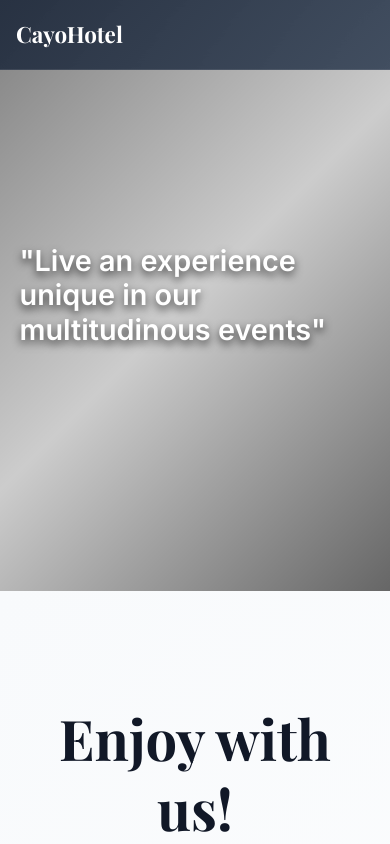
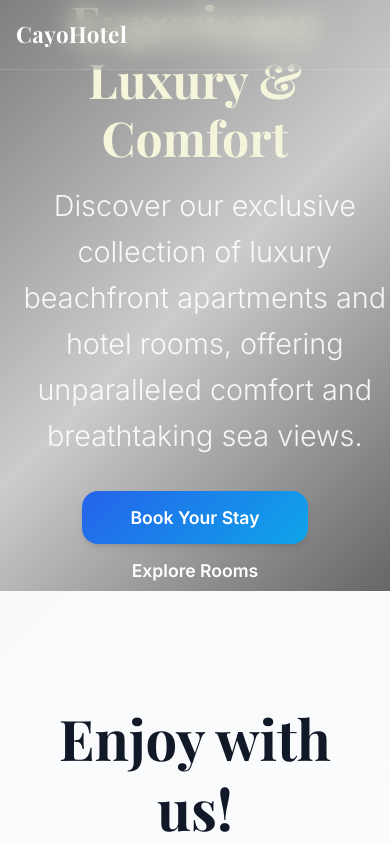
Before and after one commit to NelTeano/Hotel-Reservation, a React (Create React App) app in the folder my-react-app/: page / in a window 390 px wide. Shown: the top 844 px of the page. Built offline with nearby package versions, Linux system fonts and the light colour scheme; no server answers.

Commit message:
feat: created buttons on hero page

```diff
--- a/my-react-app/src/assets/App.css
+++ b/my-react-app/src/assets/App.css
@@ -5,7 +5,7 @@
   --primary-color: #2563eb;
   --primary-hover: #1d4ed8;
   --secondary-color: #0ea5e9;
-  --accent-color: #f59e0b;
+  --accent-color: #2e69e7;
   --success-color: #10b981;
   --warning-color: #f59e0b;
   --error-color: #ef4444;
--- a/my-react-app/src/assets/Home.css
+++ b/my-react-app/src/assets/Home.css
@@ -1,69 +1,180 @@
 .navbar-home {
   display: flex;
-  position: absolute;
   align-items: center;
   justify-content: space-between;
-  background: linear-gradient(135deg, rgba(30, 41, 59, 0.9) 0%, rgba(51, 65, 85, 0.9) 100%);
-  backdrop-filter: blur(20px);
-  border-bottom: 1px solid rgba(255, 255, 255, 0.1);
-  height: 80px;
-  width: 100%;
-  z-index: 1001;
-  padding: 0 var(--space-2xl);
-  transition: all 0.3s ease;
+  position: fixed;
   top: 0;
   left: 0;
+  width: 100%;
+  height: 64px;
+  padding: 0 2rem;
+  background: transparent;
+  backdrop-filter: blur(12px);
+  border-bottom: 1px solid rgba(255, 255, 255, 0.15);
+  z-index: 1001;
+  transition: background 0.3s ease, box-shadow 0.3s ease;
 }
 
+/* Add subtle shadow when scrolling */
+.navbar-home.scrolled {
+  background: linear-gradient(135deg, rgba(71, 130, 224, 0.95), rgba(25, 111, 231, 0.95));
+  backdrop-filter: blur(12px);
+  border-bottom: 1px solid rgba(255, 255, 255, 0.15);
+  box-shadow: 0 2px 12px rgba(0,0,0,0.1);
+}
+/* Logo */
 .navbar-home .logo {
-  font-size: 1.8rem;
+  font-size: 1.6rem;
   font-weight: 700;
   color: var(--text-white);
   text-decoration: none;
-  transition: all 0.3s ease;
-  font-family: 'Playfair Display', serif;
+  font-family: "Playfair Display", serif;
+  letter-spacing: 0.5px;
+  transition: color 0.3s ease;
 }
 
 .navbar-home .logo:hover {
   color: var(--accent-color);
-  transform: scale(1.05);
 }
 
-.navbar-home button {
-  background-color: transparent;
-  color: var(--text-white);
-  border: none;
-  cursor: pointer;
-  font-weight: 500;
-  font-size: 1rem;
-  padding: var(--space-sm) var(--space-md);
-  border-radius: var(--radius-md);
-  transition: all 0.3s ease;
-  font-family: 'Inter', sans-serif;
-}
-
+/* Links */
 .navbar-links {
   display: flex;
   align-items: center;
-  gap: var(--space-lg);
+  gap: 2rem;
 }
 
-.navbar-links a {
+.navbar-links a,
+.navbar-links button {
+  background: none;
+  border: none;
+  cursor: pointer;
+  font-family: "Inter", sans-serif;
+  font-size: 1rem;
+  font-weight: 500;
+  color: var(--text-white);
   text-decoration: none;
-  color: var(--text-white);
-  font-weight: 500;
-  font-size: 1rem;
-  transition: all 0.3s ease;
-  padding: var(--space-sm) var(--space-md);
-  border-radius: var(--radius-md);
+  padding: 0.5rem 0.8rem;
+  border-radius: 6px;
+  transition: all 0.25s ease;
 }
 
 .navbar-links a:hover,
 .navbar-links button:hover {
   color: var(--accent-color);
-  background: rgba(255, 255, 255, 0.1);
-  transform: translateY(-1px);
+  background: rgba(255, 255, 255, 0.08);
 }
+
+/* Mobile menu toggle */
+.mobile-menu-toggle {
+  display: none;
+  flex-direction: column;
+  justify-content: space-between;
+  width: 24px;
+  height: 18px;
+  background: none;
+  border: none;
+  cursor: pointer;
+}
+
+.mobile-menu-toggle span {
+  height: 2px;
+  width: 100%;
+  background: var(--text-white);
+  border-radius: 2px;
+  transition: all 0.3s ease;
+}
+
+/* Mobile responsiveness */
+@media (max-width: 768px) {
+  .mobile-menu-toggle {
+    display: flex;
+  }
+
+  .navbar-links {
+    position: absolute;
+    top: 64px;
+    right: 0;
+    flex-direction: column;
+    background: rgba(71, 130, 224, 0.95);
+    backdrop-filter: blur(10px);
+    padding: 1rem 2rem;
+    gap: 1rem;
+    border-radius: 0 0 12px 12px;
+    box-shadow: 0 6px 12px rgba(0,0,0,0.1);
+    opacity: 0;
+    pointer-events: none;
+    transform: translateY(-10px);
+    transition: all 0.3s ease;
+  }
+
+  .navbar-links.mobile-open {
+    opacity: 1;
+    pointer-events: auto;
+    transform: translateY(0);
+  }
+}
+
+/* Mobile Menu */
+.mobile-menu-toggle {
+  display: none;
+  flex-direction: column;
+  justify-content: center;
+  gap: 5px;
+  background: none;
+  border: none;
+  cursor: pointer;
+  z-index: 1100;
+}
+
+.mobile-menu-toggle span {
+  width: 24px;
+  height: 2px;
+  background: var(--text-white);
+  border-radius: 2px;
+  transition: all 0.3s ease;
+}
+
+.mobile-menu-toggle.active span:nth-child(1) {
+  transform: rotate(45deg) translate(5px, 5px);
+}
+.mobile-menu-toggle.active span:nth-child(2) {
+  opacity: 0;
+}
+.mobile-menu-toggle.active span:nth-child(3) {
+  transform: rotate(-45deg) translate(5px, -5px);
+}
+
+/* Responsive */
+@media (max-width: 768px) {
+  .mobile-menu-toggle {
+    display: flex;
+  }
+
+  .navbar-links {
+    position: absolute;
+    top: 60px;
+    right: 0;
+    flex-direction: column;
+    background: rgba(71, 130, 224, 0.95);
+    backdrop-filter: blur(15px);
+    padding: 1rem 2rem;
+    gap: 1rem;
+    transform: translateY(-20px);
+    opacity: 0;
+    pointer-events: none;
+    border-radius: 0 0 12px 12px;
+    box-shadow: 0 8px 16px rgba(0,0,0,0.15);
+    transition: all 0.3s ease;
+  }
+
+  .navbar-links.mobile-open {
+    transform: translateY(0);
+    opacity: 1;
+    pointer-events: auto;
+  }
+}
+
 
 /* Mobile Menu Toggle */
 .mobile-menu-toggle {
@@ -159,15 +270,55 @@
   align-items: center;
   justify-content: flex-start;
 }
+.hero-content{
+  display: flex;
+  justify-content: center;
+  text-align: center;
+}
+.hero-content p {
+  font-size: 1.2rem;
+  font-weight: 300;
+  margin-bottom: 2rem;
+  color: rgba(255,255,255,0.9);
+  font-family: "Inter", sans-serif;
 
-.hero-content p {
-  margin-left: 10%;
+}
+.hero-content h1 {
+  font-size: 3rem;
+  font-weight: 700;
+  font-family: "Playfair Display", serif;
+  margin-bottom: 1rem;
+  line-height: 1.2;
+  color: beige;
+}
+.hero-content .book-btn {
+  background: linear-gradient(135deg, var(--primary-color), var(--secondary-color));
   color: var(--text-white);
-  font-size: clamp(2rem, 4vw, 3.5rem);
+  border-radius: var(--radius-xl);
+  padding: var(--space-md) var(--space-2xl);
   font-weight: 600;
-  line-height: 1.2;
-  text-shadow: 0 4px 8px rgba(0, 0, 0, 0.7);
-  max-width: 600px;
+  font-size: 1.1rem;
+  border: none;
+  cursor: pointer;
+  transition: all 0.3s ease;
+  box-shadow: var(--shadow-md);
+}
+.hero-content button:hover {
+  background: linear-gradient(135deg, var(--primary-hover), var(--primary-color));
+  transform: translateY(-2px);
+  box-shadow: var(--shadow-lg);
+}
+.hero-content .explore-btn {
+
+  color: var(--text-white);
+  border-radius: var(--radius-xl);
+  padding: var(--space-md) var(--space-2xl);
+  font-weight: 600;
+  font-size: 1.1rem;
+  border: none;
+  cursor: pointer;
+  background-color: transparent;
+
 }
 
 .home-facilities {
--- a/my-react-app/src/pages/Home.jsx
+++ b/my-react-app/src/pages/Home.jsx
@@ -1,4 +1,4 @@
-import React, { useEffect } from 'react';
+import React, { useEffect, useState } from 'react';
 import { useRef } from 'react';
 import { Link } from 'react-router-dom';
 import AOS from 'aos';
@@ -19,8 +19,6 @@ try {
   console.log('Hero video not found, using fallback image');
   heroVideo = null;
 }
-
-
 
 export default function Home({ roomTypes, setRoomTypes }) {
   const [isMobileMenuOpen, setIsMobileMenuOpen] = React.useState(false);
@@ -48,6 +46,14 @@ export default function Home({ roomTypes, setRoomTypes }) {
     AOS.init();
   }, []);
 
+  useEffect(() => {
+    const handleScroll = () => {
+      setScrolled(window.scrollY > 50); // adjust threshold as needed
+    };
+
+    window.addEventListener('scroll', handleScroll);
+    return () => window.removeEventListener('scroll', handleScroll);
+  }, []);
   const ref = useRef(null);
   const foot = useRef(null);
 
@@ -92,11 +98,12 @@ export default function Home({ roomTypes, setRoomTypes }) {
     width: '25px',
     height: '40px',
   };
+  const [scrolled, setScrolled] = useState(false);
 
   return (
     <>
       <div
-        className='navbar-home'
+        className={`navbar-home ${scrolled ? 'scrolled' : ''}`}
         data-aos='fade-down'
         data-aos-offset='300'
         data-aos-easing='ease-in-sine'
@@ -111,7 +118,7 @@ export default function Home({ roomTypes, setRoomTypes }) {
         <button
           className={`mobile-menu-toggle ${isMobileMenuOpen ? 'active' : ''}`}
           onClick={() => setIsMobileMenuOpen(!isMobileMenuOpen)}
-          aria-label="Toggle mobile menu"
+          aria-label='Toggle mobile menu'
         >
           <span></span>
           <span></span>
@@ -119,42 +126,44 @@ export default function Home({ roomTypes, setRoomTypes }) {
         </button>
 
         <span className={`navbar-links ${isMobileMenuOpen ? 'mobile-open' : ''}`}>
-          <a href='/'>
-            Home
-          </a>
-          <button onClick={gotoRoomList}>
-            Services
-          </button>
-          <button onClick={gotoContacts}>
-            Contacts
-          </button>
+          <a href='/'>Home</a>
+          <button onClick={gotoRoomList}>Services</button>
+          <button onClick={gotoContacts}>Contacts</button>
         </span>
       </div>
 
       <div className='homecover'>
         {heroVideo ? (
-          <video
-            className='hero-video'
-            autoPlay
-            muted
-            loop
-            playsInline
-            poster={imgSrc.cover}
-          >
-            <source src={heroVideo} type="video/mp4" />
+          <video className='hero-video' autoPlay muted loop playsInline poster={imgSrc.cover}>
+            <source src={heroVideo} type='video/mp4' />
             Your browser does not support the video tag.
           </video>
         ) : (
-          <div
-            className='hero-fallback'
-            style={{ backgroundImage: `url(${imgSrc.cover})` }}
-          ></div>
+          <div className='hero-fallback' style={{ backgroundImage: `url(${imgSrc.cover})` }}></div>
         )}
         <div className='hero-overlay'></div>
-        <div className='hero-content' data-aos='fade-left' data-aos-offset='300' data-aos-easing='ease-in-sine' data-aos-duration='1200'>
-          <p>
-            "Live an experience <br></br> unique in our multitudinous events"
-          </p>
+        <div
+          className='hero-content'
+          data-aos='fade-left'
+          data-aos-offset='300'
+          data-aos-easing='ease-in-sine'
+          data-aos-duration='1200'
+        >
+          <div className='hero-text'>
+            <h1>Experience Luxury & Comfort</h1>
+            <p>
+              Discover our exclusive collection of luxury beachfront apartments and hotel rooms, offering <br /> unparalleled
+              comfort and breathtaking sea views.
+            </p>
+            <button className='book-btn' to='/calendar'>
+              Book Your Stay
+            </button>
+            <Link to='/calendar'>
+              <button className='explore-btn'>
+                Explore Rooms
+              </button>
+            </Link>
+          </div>
         </div>
       </div>
 
```
